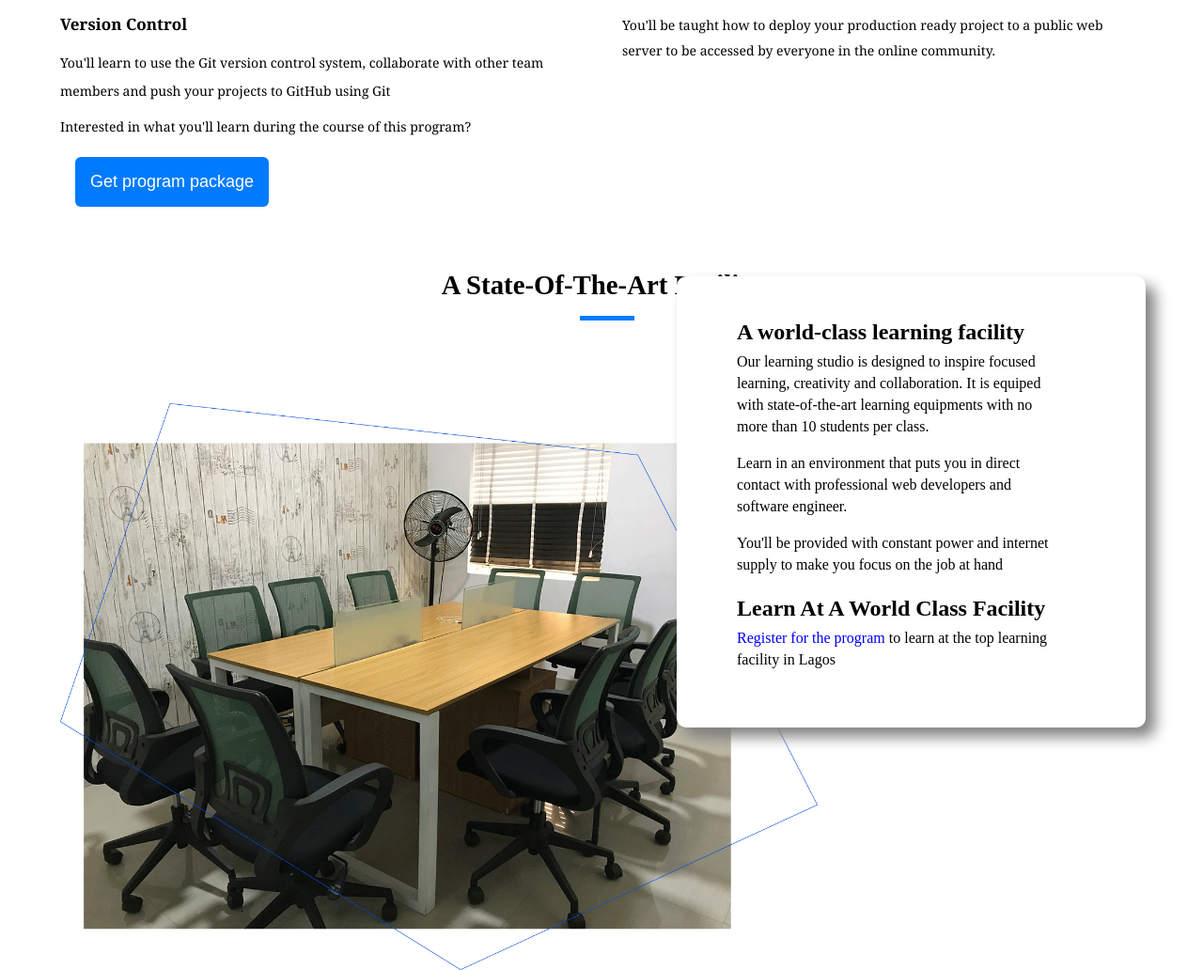
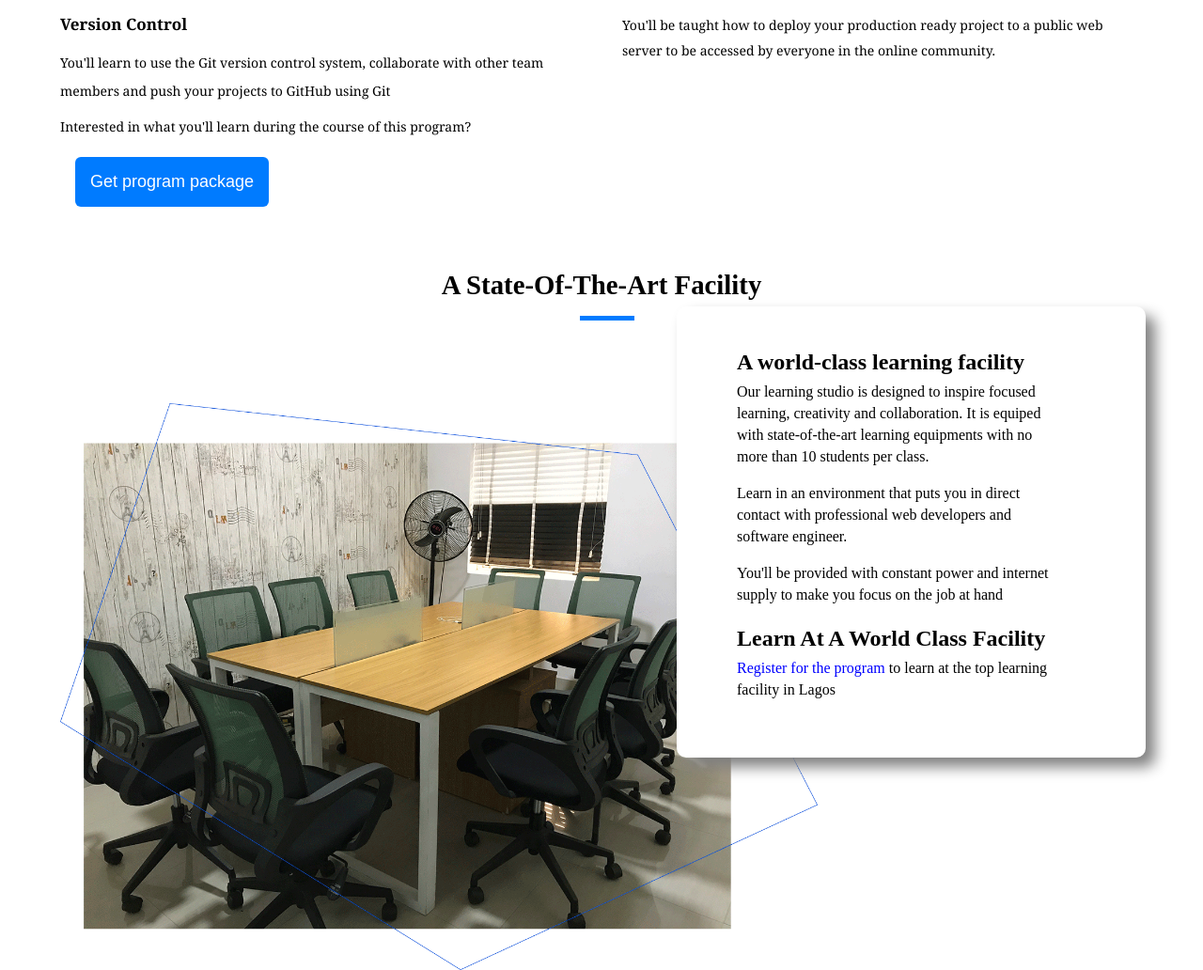
Before and after one commit to johncorr12/tech-studio-academy, a plain HTML site: page pages/index.html in a window 1280 px wide. Shown: the part 3994-5026 px from the top of the page at 94% size. Drawn offline with Linux system fonts and the light colour scheme.

Commit message:
first commit

```diff
--- a/styles/index.css
+++ b/styles/index.css
@@ -401,7 +401,7 @@ location.img {
   box-shadow: 10px 10px 15px grey;
   position: absolute;
   left: 45rem;
-  top: 268rem;
+  top: 270rem;
   width: 39%;
   height: 30rem;
   line-height: 23px;
```
